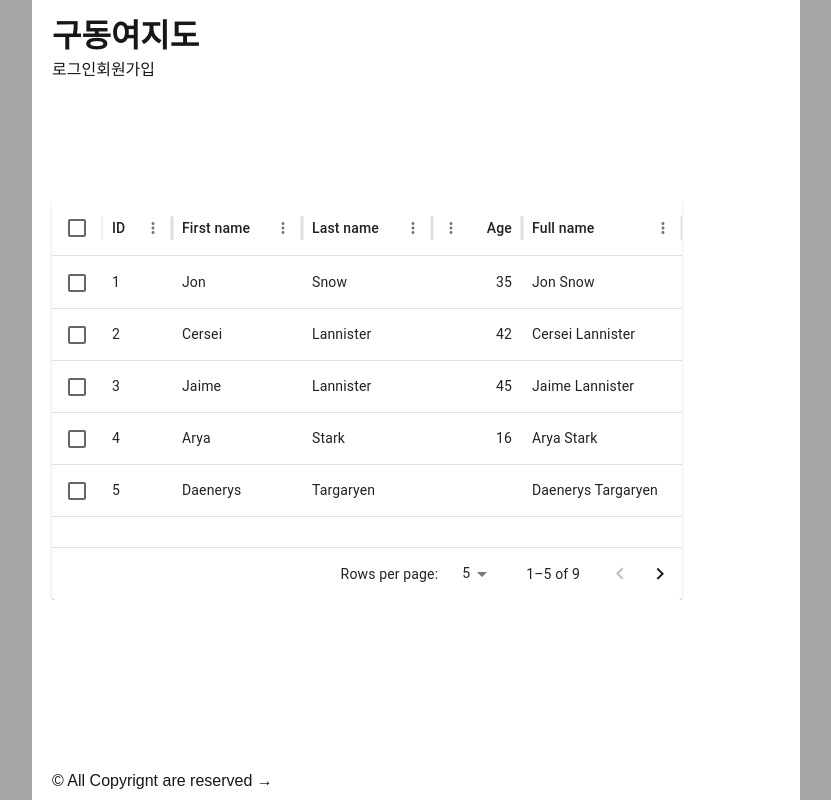
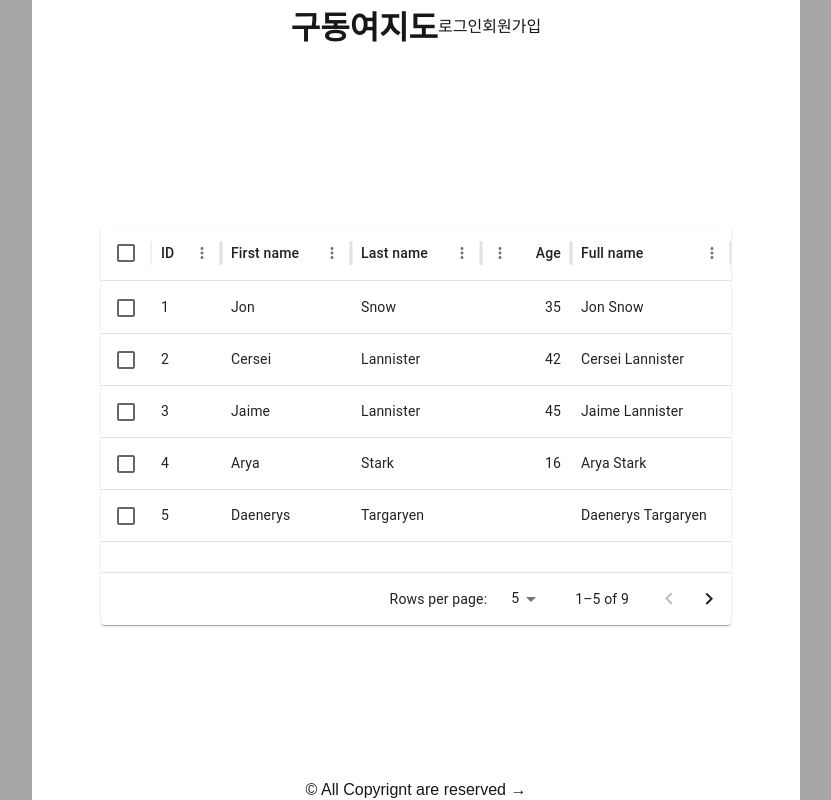
Before and after one commit to eeuneeun/9DongYuMap, a Next.js app: page / in a window 1280 px wide. Shown: the whole page, without its empty margins (224-1055 px from the left). Built offline with nearby package versions, Linux system fonts and the light colour scheme.

Commit message:
home layout 정리

```diff
--- a/app/_css/globals.css
+++ b/app/_css/globals.css
@@ -62,22 +62,29 @@ a {
 }
 
 .common.header,
-.common.footer {
+.common.footer,
+.common.contents {
   width: 100%;
   position: absolute;
   left: 0;
   right: 0;
-  padding: 10px 20px;
+  display: flex;
+  align-items: center;
+  justify-content: center;
 }
 .common.header {
   top: 0;
+  height: 50px;
 }
 .common.footer {
   bottom: 0;
+  height: 20px;
 }
 
 .common.contents {
+  height: calc(100% - 50px);
   padding: 0 20px;
+  top: 50px;
   overflow-x: hidden;
   overflow-y: auto;
 }
```
